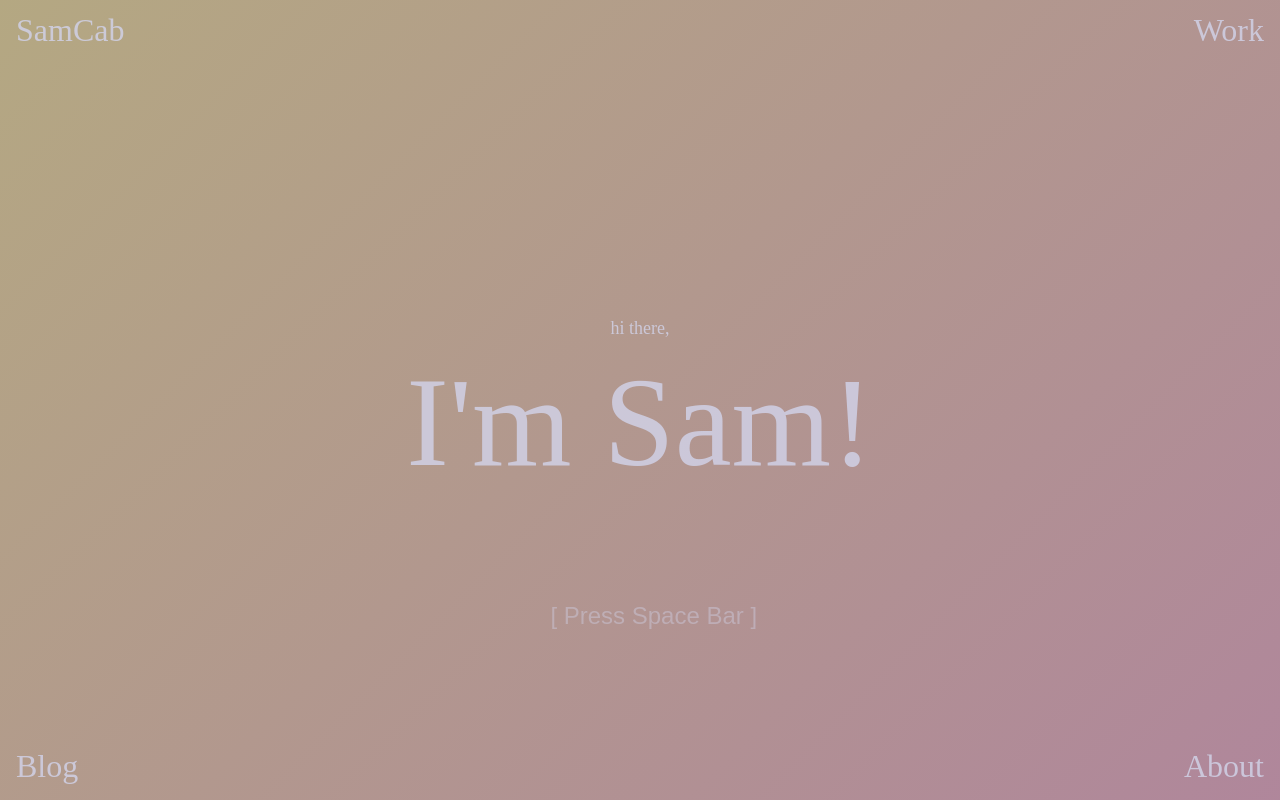
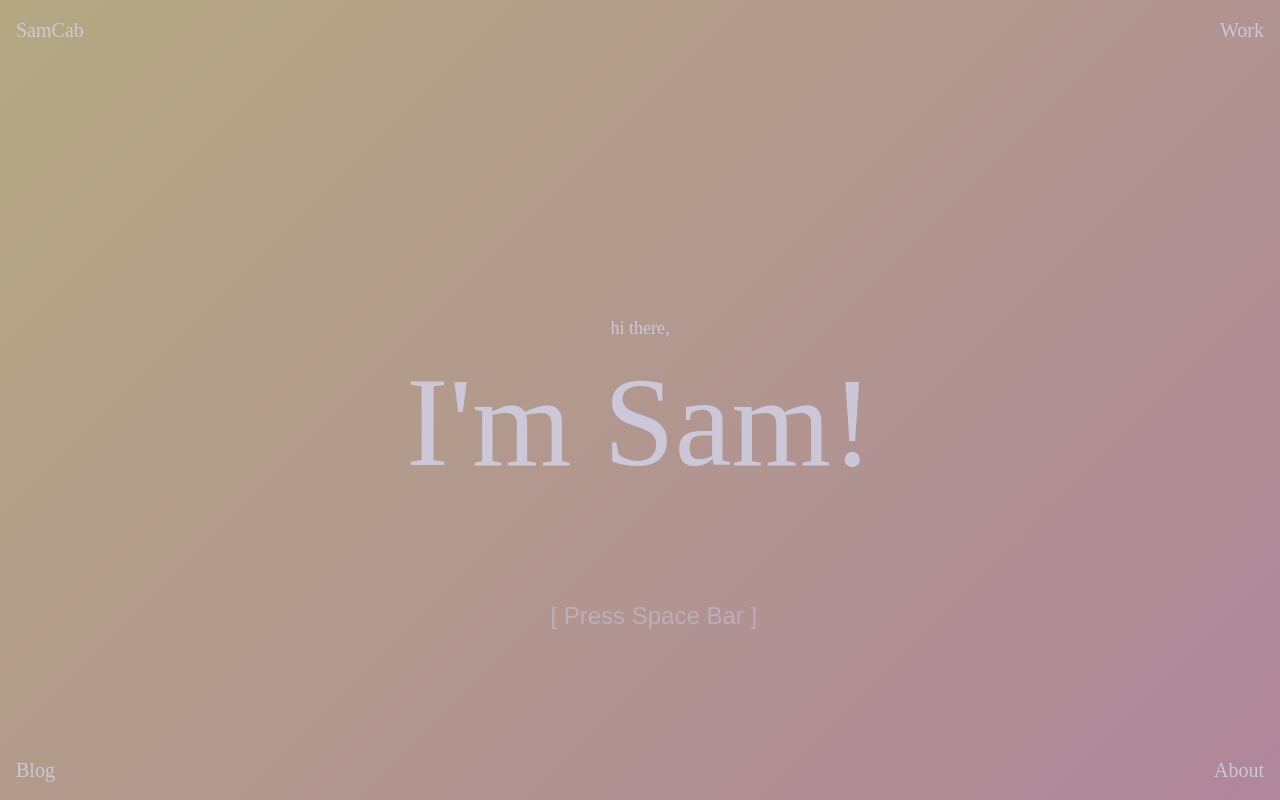
Before and after one commit to samanthacabrera/portfolio, a React (Create React App) app: page / in a window 1280 px wide. Shown: the top 800 px of the page. Built offline with nearby package versions, Linux system fonts and the light colour scheme; no server answers.

Commit message:
fixed about page links

```diff
--- a/src/Navbar.js
+++ b/src/Navbar.jsx
@@ -1,9 +1,12 @@
 import React, { useState, useEffect } from 'react';
 import { FontAwesomeIcon } from '@fortawesome/react-fontawesome';
 import { faLinkedin, faGithub, faCodepen } from '@fortawesome/free-brands-svg-icons';
+import { useLocation, useHistory } from 'react-router-dom';
 
 const Navbar = () => {
   const [showFooter, setShowFooter] = useState(false);
+  const location = useLocation();
+  const history = useHistory();
 
   useEffect(() => {
     const handleScroll = () => {
@@ -21,6 +24,19 @@ const Navbar = () => {
     };
   }, []);
 
+  const isAboutPage = location.pathname === '/about';
+
+  const handleNavigation = (hash) => {
+    if (isAboutPage) {
+      history.push('/');
+      setTimeout(() => {
+        document.getElementById(hash).scrollIntoView({ behavior: 'smooth' });
+      }, 100); // Slight delay to ensure the page navigates before scrolling
+    } else {
+      document.getElementById(hash).scrollIntoView({ behavior: 'smooth' });
+    }
+  };
+
   return (
     <>
       <nav className="fixed inset-0 pointer-events-none text-xl">
@@ -28,10 +44,10 @@ const Navbar = () => {
           <a id="homeIcon" href="/">Sam<span className="inline-block hover:rotate-6 hover:-translate-y-1 transition duration-300 ease-in-out"> Cab</span></a>
         </div>
         <div className="pointer-events-auto absolute top-4 right-4">
-          <a href="#projects">Work</a>
+          <button onClick={() => handleNavigation('projects')} className="pointer-events-auto">Work</button>
         </div>
         <div className="pointer-events-auto absolute bottom-4 left-4">
-          <a href="#blog">Blog</a>
+          <button onClick={() => handleNavigation('blog')} className="pointer-events-auto">Blog</button>
         </div>
         <div className="pointer-events-auto absolute bottom-4 right-4">
           <a href="/about">About</a>
@@ -48,7 +64,6 @@ const Navbar = () => {
           <a href="https://codepen.io/samanthacabrera" target="_blank" rel="noopener noreferrer" className="icon-link hover:-translate-y-1 transition duration-300 ease-in-out">
             <FontAwesomeIcon icon={faCodepen} size="2x" />
           </a>
-
         </div>
       </footer>
     </>
--- a/src/index.css
+++ b/src/index.css
@@ -32,23 +32,12 @@ html {
 }
 
 #flutter {
-  /* padding: clamp(1rem, 2vw, 3rem); */
   border-radius: clamp(0.4rem, 0.75vw, 1rem);
   font-size: clamp(3rem, 10vw, 10rem);
 }
 
-/* #flutter:hover {
-  background-color: #f2e9ccdc;
-  color: #a5b4fc;
-} */
-
-#homeIcon {
+nav {
   font-family: "Karrik";
-}
-
-nav a {
-  font-family: "Karrik";
-  font-size: 2rem;
 }
 
 .progress {
--- a/src/index.js
+++ b/src/index.js
@@ -10,12 +10,9 @@ const root = ReactDOM.createRoot(document.getElementById('root'));
 root.render(
   <React.StrictMode>
     <Router>
-       <App />
+      <App />
     </Router>
   </React.StrictMode>
 );
 
-// If you want to start measuring performance in your app, pass a function
-// to log results (for example: reportWebVitals(console.log))
-// or send to an analytics endpoint. Learn more: https://bit.ly/CRA-vitals
 reportWebVitals();
```
Also changed, not shown: src/About.jsx (renamed from src/About.js), src/Background.jsx (renamed from src/Background.js), src/Blog.jsx (renamed from src/Blog.js), src/Hero.jsx (renamed from src/Hero.js), src/Intro.jsx (renamed from src/Intro.js), src/Progress.jsx (renamed from src/Progress.js).
